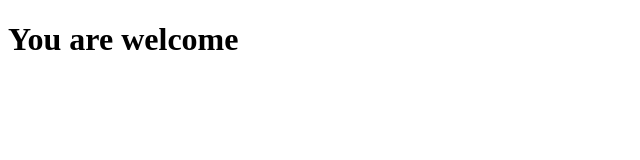
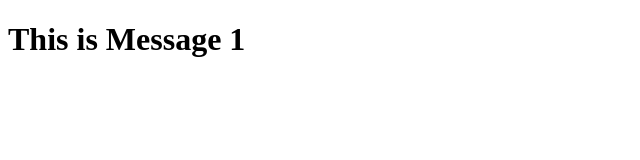
Before and after one commit to DarwinMelaya/React, a React (Vite) app in the folder reactpro/: page / in a window 1280 px wide. Shown: the top 160 px of the page, without its empty margins (0-640 px from the left). Built offline with nearby package versions, Linux system fonts and the light colour scheme.

Commit message:
CONDITIONAL RENDERING USING ELEMENT

```diff
--- a/reactpro/src/components/ConditionalComponent.jsx
+++ b/reactpro/src/components/ConditionalComponent.jsx
@@ -2,12 +2,14 @@ import Code from "./Code";
 import Welcome from "./Welcome";
 
 const ConditionalComponent = () => {
+  let message;
   const display = true;
   if (display) {
-    return <Welcome />;
+    message = <h1>This is Message 1</h1>;
   } else {
-    return <Code />;
+    message = <h1>This is Message 2</h1>;
   }
+  return message;
 };
 
 export default ConditionalComponent;
```
